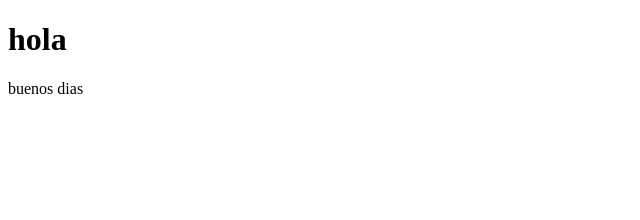
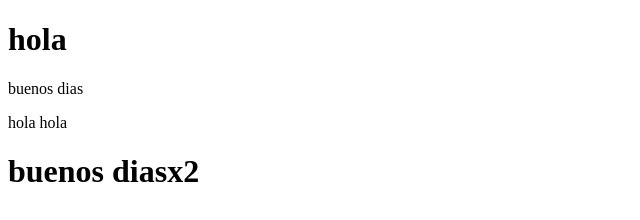
Before and after one commit to maticarabas99/clase3, a plain HTML site: page index.html in a window 1280 px wide. Shown: the whole page, without its empty margins (0-640 px from the left). Drawn offline with Linux system fonts and the light colour scheme.

Commit message:
titulo h2

```diff
--- a/index.html
+++ b/index.html
@@ -9,5 +9,7 @@
 <body>
     <h1> hola </h1>
     <p>buenos dias</p>
+    hola hola
+    <h1> buenos diasx2</h1>
 </body>
 </html>
```
